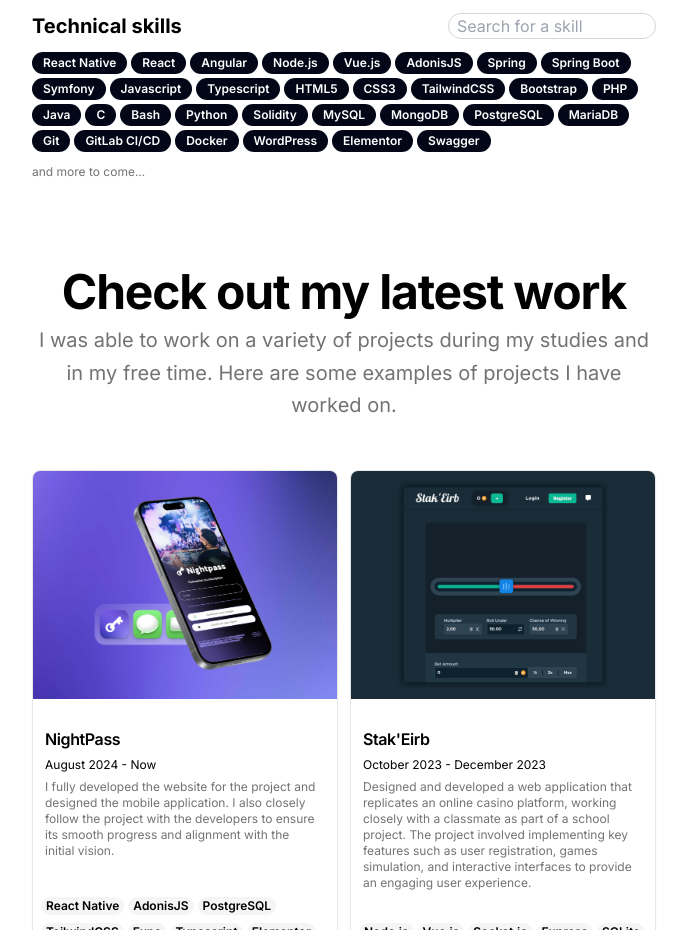
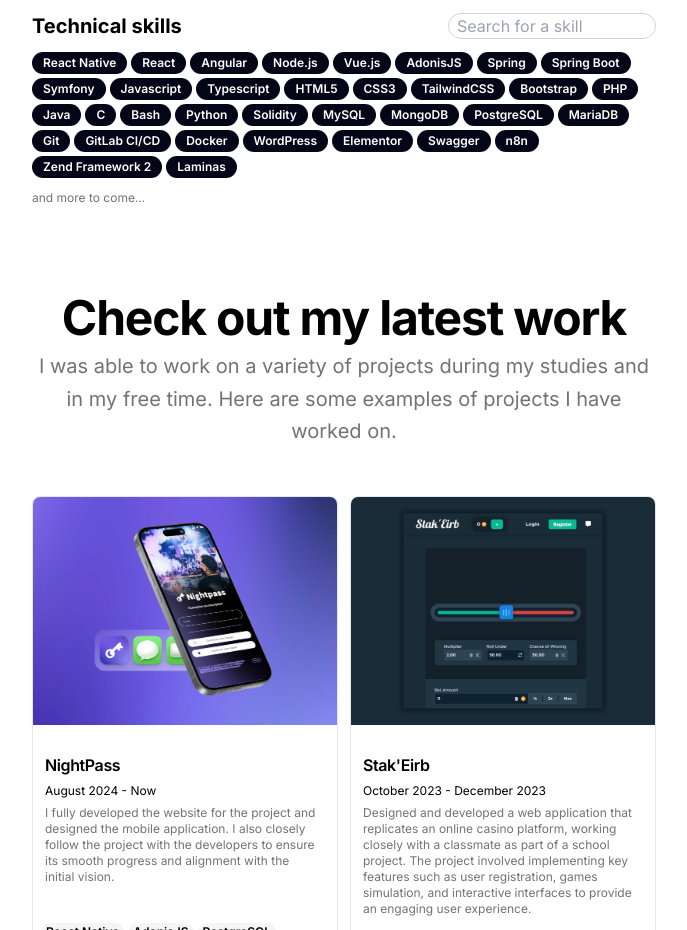
Before and after one commit to imjxlian/julian-portfolio, a Vue app: page / in a window 1280 px wide. Shown: the part 1380-2310 px from the top of the page, without its empty margins (296-983 px from the left). Built offline with nearby package versions, Linux system fonts and the light colour scheme.

Commit message:
✨ Add skills

```diff
--- a/src/App.vue
+++ b/src/App.vue
@@ -52,6 +52,9 @@
     "WordPress",
     "Elementor",
     "Swagger",
+    "n8n",
+    "Zend Framework 2",
+    "Laminas",
 ];
 
 const filteredSkills = computed(() => {
```
